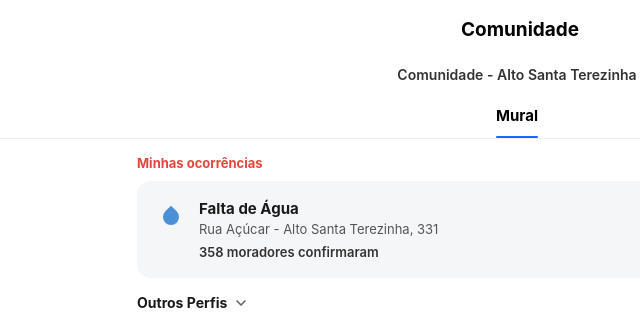
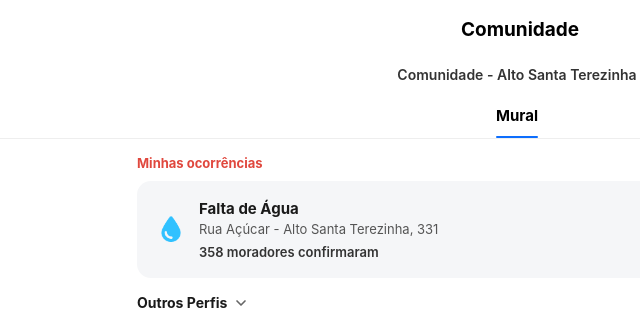
Before and after one commit to DennysRicardo007/PROJETO-INTEGRADOR, a website: page comunidade.html in a window 1280 px wide. Shown: the top 320 px of the page, 123-763 px from the left. Drawn offline with Linux system fonts and the light colour scheme; grey boxes are pictures that could not be loaded.

Commit message:
ajuste de icone padrão gota

```diff
--- a/comunidade.html
+++ b/comunidade.html
@@ -40,9 +40,7 @@
             <span class="selo-status selo-status--principal" id="selo-principal">Em atendimento</span>
 
             <div class="ocorrencia-destaque__icone">
-                <svg width="24" height="24" viewBox="0 0 24 24" fill="#4a90d9" id="icone-principal">
-                    <path d="M12 2.69l5.66 5.66a8 8 0 1 1-11.31 0z"/>
-                </svg>
+                <span class="icone falta-icone"><img src="/img/icone-falta-agua.png" alt="Falta de Água"></span>
             </div>
 
             <div class="ocorrencia-destaque__texto">
--- a/css/comunidade.css
+++ b/css/comunidade.css
@@ -169,7 +169,7 @@ body {
     position: relative;
     display: flex;
     gap: 12px;
-    align-items: flex-start;
+    align-items: center;
     margin: 0 20px 16px;
     padding: 16px;
     background: #f5f6f8;
@@ -198,6 +198,22 @@ body {
     align-items: center;
     justify-content: center;
     min-width: 0;
+    margin: 0 auto;
+}
+
+.ocorrencia-destaque__icone .icone {
+    display: flex;
+    align-items: center;
+    justify-content: center;
+    width: 100%;
+    height: 100%;
+}
+
+.ocorrencia-destaque__icone img {
+    display: block;
+    width: 32px;
+    height: 32px;
+    object-fit: contain;
 }
 
 .ocorrencia-destaque__texto {
```
